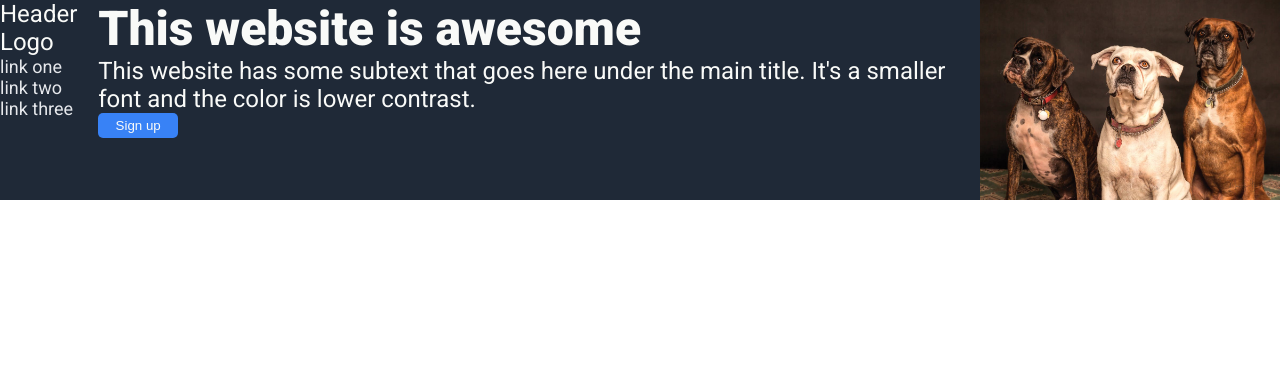
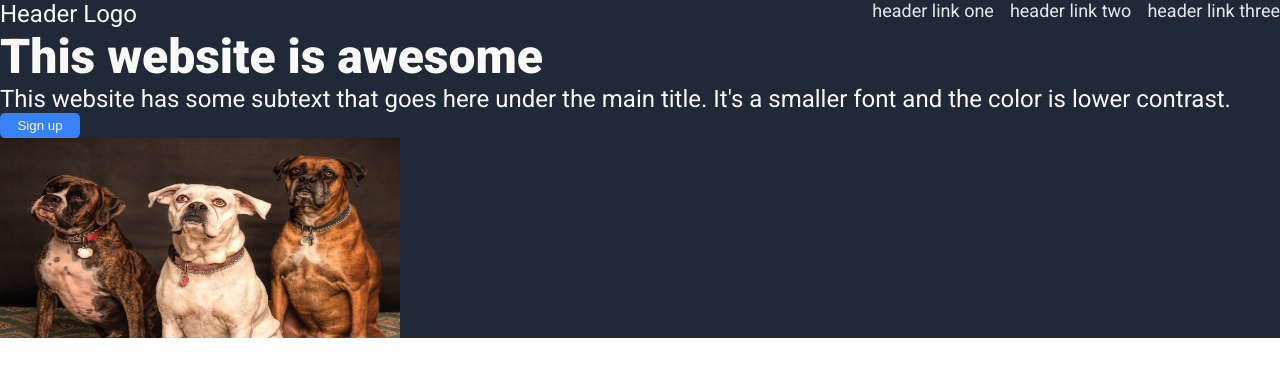
Before and after one commit to cwilliams0926/landing-page, a plain HTML site: page index.html in a window 1280 px wide. Drawn offline with Linux system fonts and the light colour scheme.

Commit message:
Make hero and hero-top flexbox
The hero section has flex-direction: column but hero-top is normal

```diff
--- a/index.html
+++ b/index.html
@@ -10,9 +10,9 @@
             <div class="hero-top">
                 <div class="header-logo">Header Logo</div>
                 <ul class="links">
-                    <li><a href="#">link one</a></li>
-                    <li><a href="#">link two</a></li>
-                    <li><a href="#">link three</a></li>
+                    <li><a href="#">header link one</a></li>
+                    <li><a href="#">header link two</a></li>
+                    <li><a href="#">header link three</a></li>
                 </ul>
             </div>
             <div class="hero-content">
--- a/styles.css
+++ b/styles.css
@@ -30,6 +30,17 @@ a {
 .hero {
     background-color: #1F2937;
     display: flex;
+    flex-direction: column;
+}
+
+.hero-top {
+    display: flex;
+    justify-content: space-between;
+}
+
+.hero-top ul {
+    display: flex;
+    gap: 16px;
 }
 
 .header-logo,
```
